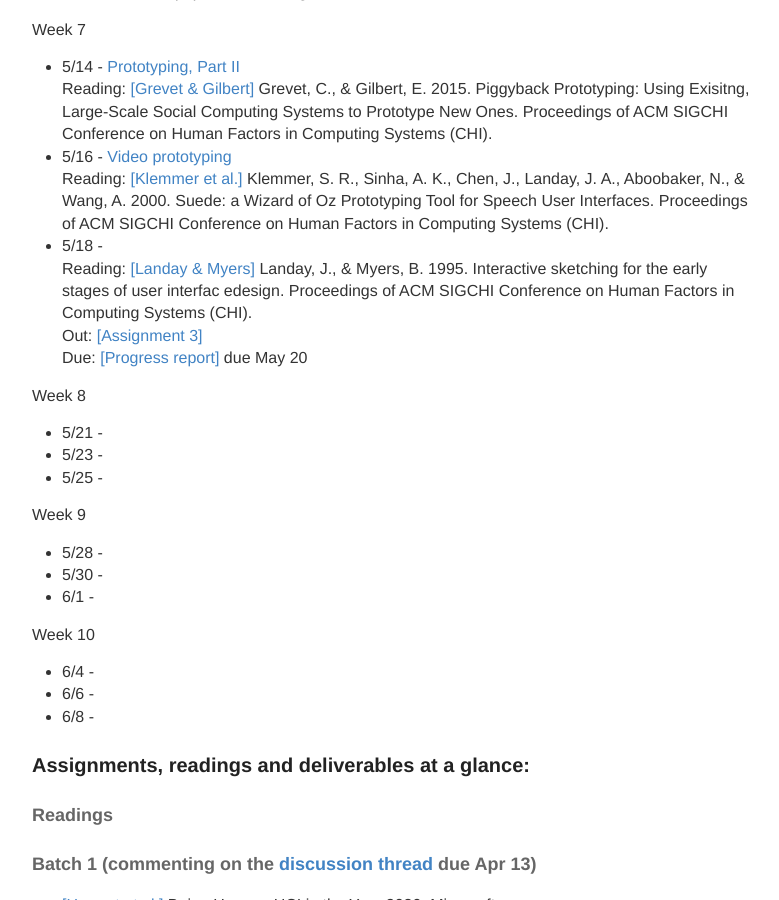
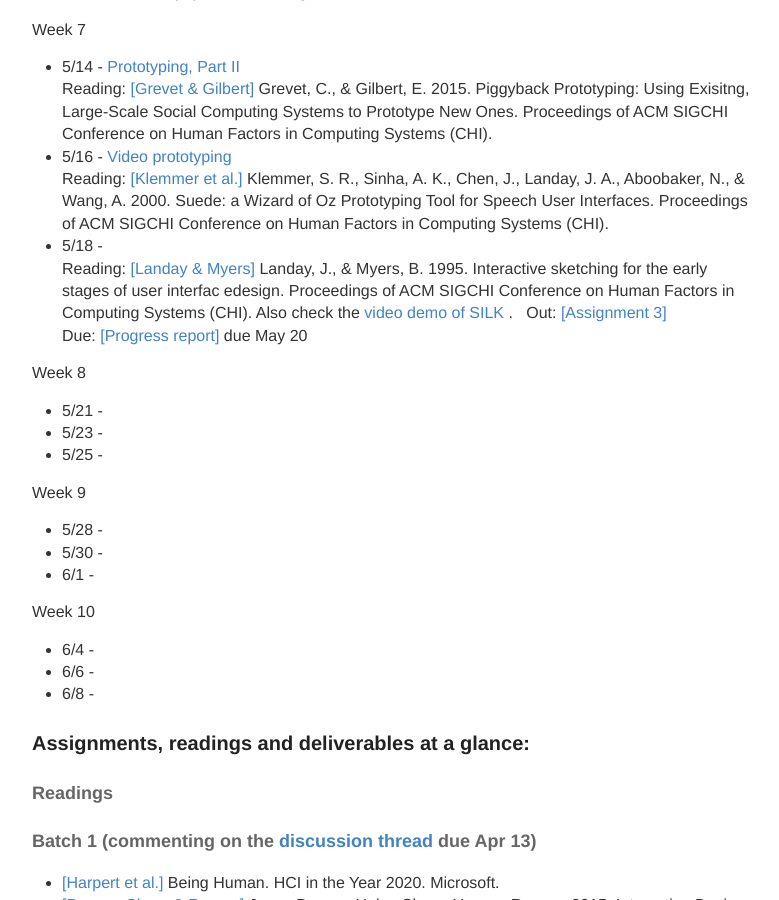
Before and after one commit to hciwang/hciwang.github.io, a Jekyll site: the page built from _posts/2018-3-25-lectures.md, in a window 1280 px wide and 900 px high, scrolled down 2135 px. Shown: the whole window, without its empty margins (248-1027 px from the left). Built offline with Jekyll 4.4.1, drawn with Linux system fonts in a browser that asks for light colours; some of the changed text lies outside the part shown.

Commit message:
Update 2018-3-25-lectures.md

```diff
--- a/_posts/2018-3-25-lectures.md
+++ b/_posts/2018-3-25-lectures.md
@@ -70,7 +70,7 @@
 - 5/16 - [Video prototyping](https://canvas.ucdavis.edu/courses/225630/files?preview=3577055)
 Reading: [[Klemmer et al.]](https://canvas.ucdavis.edu/courses/225630/files?preview=3573169) Klemmer, S. R., Sinha, A. K., Chen, J., Landay, J. A., Aboobaker, N., & Wang, A. 2000. Suede: a Wizard of Oz Prototyping Tool for Speech User Interfaces. Proceedings of ACM SIGCHI Conference on Human Factors in Computing Systems (CHI).
 - 5/18 -
-Reading: [[Landay & Myers]](https://dl.acm.org/citation.cfm?id=223910) Landay, J., & Myers, B. 1995. Interactive sketching for the early stages of user interfac edesign. Proceedings of ACM SIGCHI Conference on Human Factors in Computing Systems (CHI).
+Reading: [[Landay & Myers]](https://dl.acm.org/citation.cfm?id=223910) Landay, J., & Myers, B. 1995. Interactive sketching for the early stages of user interfac edesign. Proceedings of ACM SIGCHI Conference on Human Factors in Computing Systems (CHI). Also check the [video demo of SILK](https://www.youtube.com/watch?v=VLQcW6SpJ88) .
 Out: [[Assignment 3]]()
 Due: [[Progress report]](https://canvas.ucdavis.edu/courses/225630/assignments/199854) due May 20
 
@@ -117,6 +117,7 @@
 #### Batch 3 (commenting on the [discussion thread](https://canvas.ucdavis.edu/courses/225630/discussion_topics/182487) due June 1)
 - [[Grevet & Gilbert]](http://comp.social.gatech.edu/papers/chi15.airport.grevet.pdf)  Grevet, C., & Gilbert, E. 2015. Piggyback Prototyping: Using Exisitng, Large-Scale Social Computing Systems to Prototype New Ones. Proceedings of ACM SIGCHI Conference on Human Factors in Computing Systems (CHI).
 - [[Klemmer et al.]](https://canvas.ucdavis.edu/courses/225630/files?preview=3573169) Klemmer, S. R., Sinha, A. K., Chen, J., Landay, J. A., Aboobaker, N., & Wang, A. 2000. Suede: a Wizard of Oz Prototyping Tool for Speech User Interfaces. Proceedings of ACM SIGCHI Conference on Human Factors in Computing Systems (CHI).
+- [[Landay & Myers]](https://dl.acm.org/citation.cfm?id=223910) Landay, J., & Myers, B. 1995. Interactive sketching for the early stages of user interfac edesign. Proceedings of ACM SIGCHI Conference on Human Factors in Computing Systems (CHI). Also check the [video demo of SILK](https://www.youtube.com/watch?v=VLQcW6SpJ88) .
 
 
 
```
